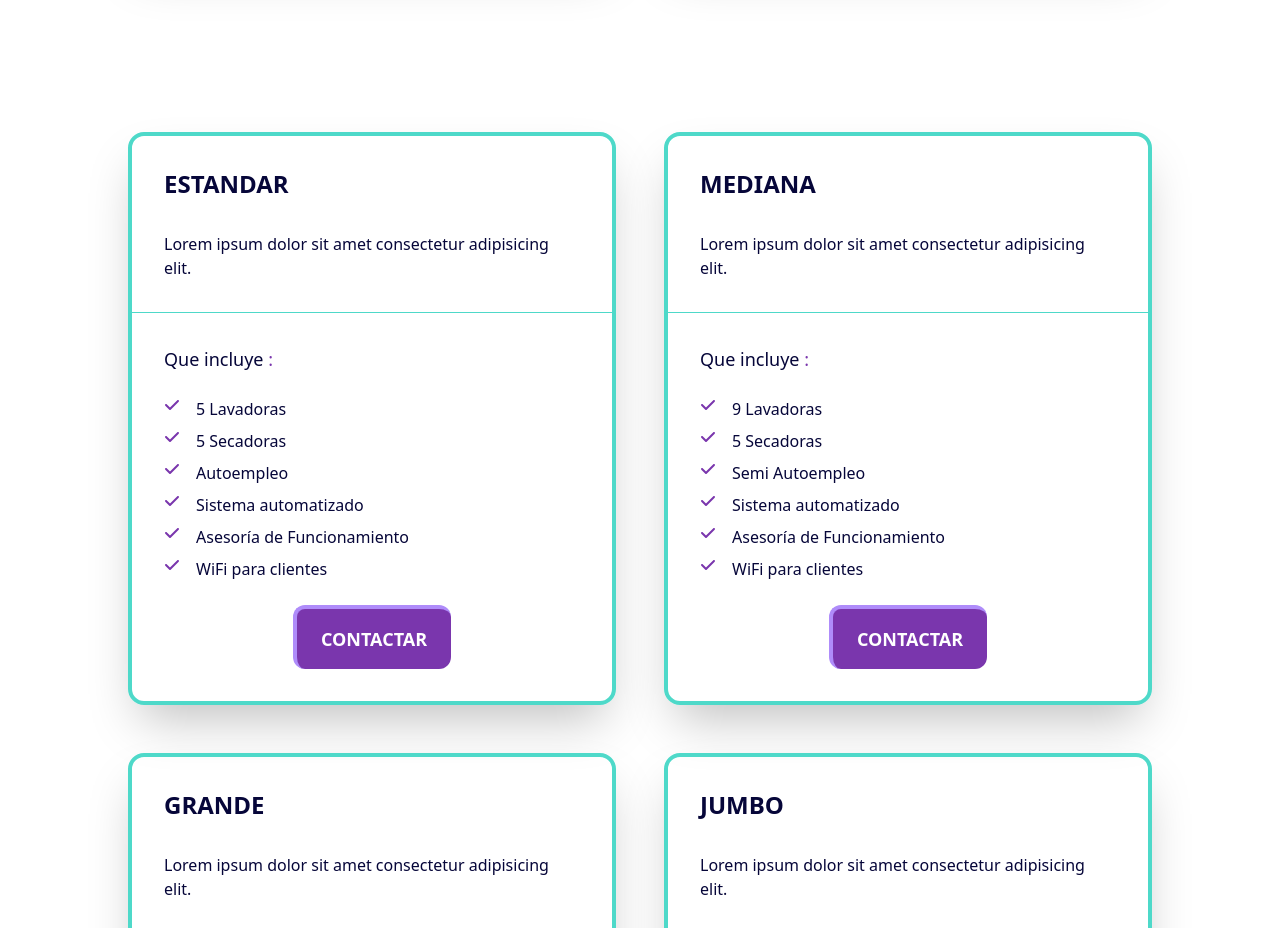
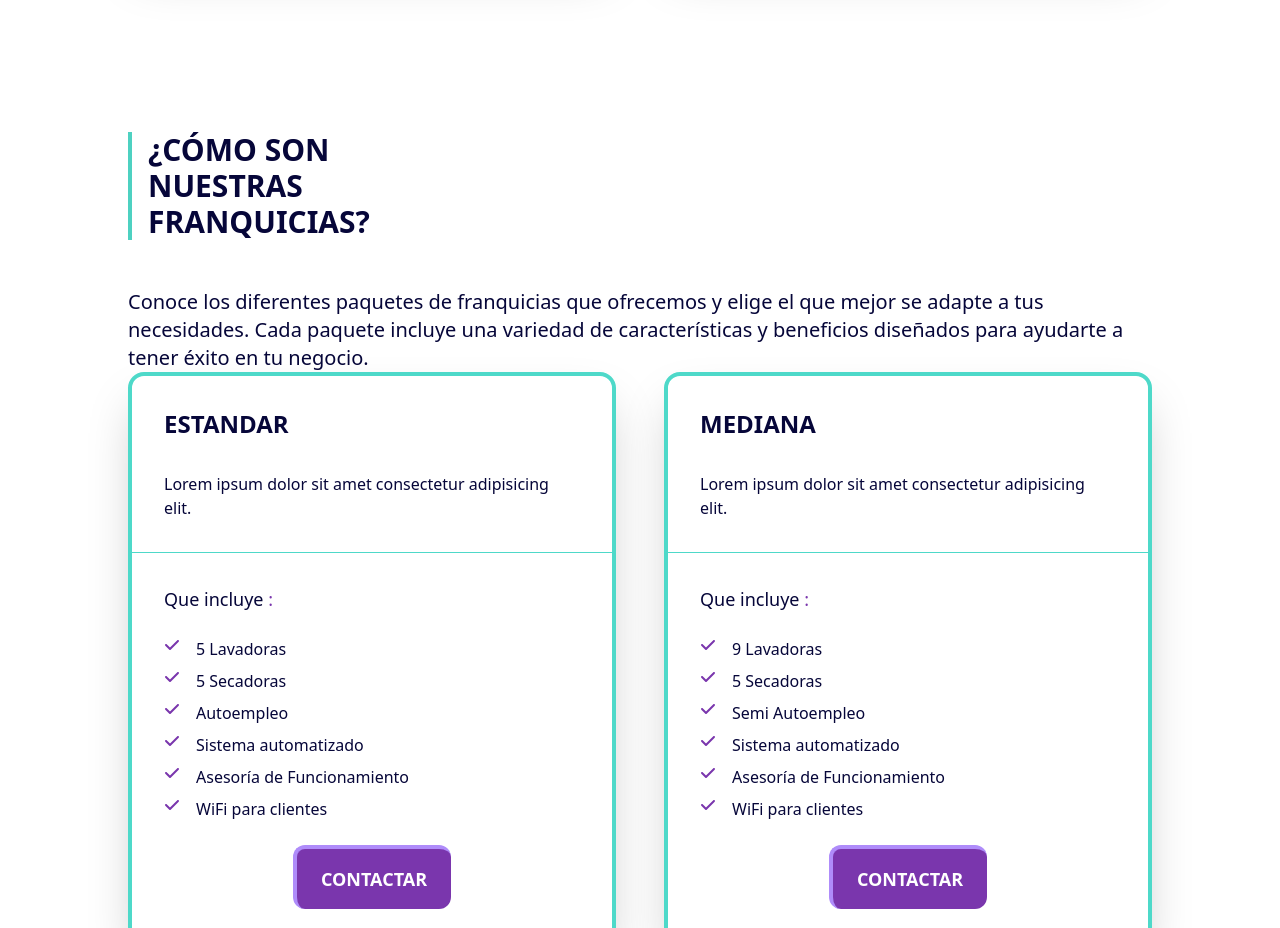
Before and after one commit to dspwebstudiomx/easylav-react, a React (Vite) app: page /franquicias in a window 1280 px wide. Shown: the part 2980-3908 px from the top of the page. Built offline with nearby package versions, Linux system fonts and the light colour scheme.

Commit message:
Agrega el componente TituloYDescripcion para mejorar la presentación de títulos y descripciones en las páginas de franquicias.

```diff
--- /dev/null
+++ b/src/components/title/TituloYDescripcion.jsx
@@ -0,0 +1,18 @@
+import { Paragraph, TitleContainer } from 'components';
+import PropTypes from 'prop-types';
+
+const TituloYDescripcion = ({ title, description }) => {
+  return (
+    <div className="flex flex-col gap-12">
+      <TitleContainer title={title} />
+      <Paragraph>{description}</Paragraph>
+    </div>
+  );
+};
+export default TituloYDescripcion;
+
+// Propiedades
+TituloYDescripcion.propTypes = {
+  title: PropTypes.string.isRequired,
+  description: PropTypes.string.isRequired,
+};
--- a/src/pages/franquicias/ModeloNegocio.jsx
+++ b/src/pages/franquicias/ModeloNegocio.jsx
@@ -13,18 +13,29 @@
 import { Container, Paragraph, Section, TitleContainer } from 'components';
 import TarjetasModeloNegocio from './TarjetasModeloNegocio';
 
-// Base de Datos
+// Componentes internos
+
+const TituloYDescripcion = () => {
+  return (
+    <>
+      <TitleContainer title="Modelo de Negocio Detallado" />
+      <Paragraph>
+        El modelo de franquicia de Easylav está diseñado para ofrecer una alta rentabilidad y sostenibilidad. Aquí te
+        explicamos cómo funciona:
+      </Paragraph>
+    </>
+  );
+};
 
 // Estructura
 const ModeloNegocio = () => {
   return (
     <Section className="">
       <Container className="flex flex-col gap-12">
-        <TitleContainer title="Modelo de Negocio Detallado" />
-        <Paragraph>
-          El modelo de franquicia de Easylav está diseñado para ofrecer una alta rentabilidad y sostenibilidad. Aquí te
-          explicamos cómo funciona:
-        </Paragraph>
+        <TituloYDescripcion
+          title="Modelo de Negocio"
+          description=" El modelo de franquicia de Easylav está diseñado para ofrecer una alta rentabilidad y sostenibilidad. Aquí te explicamos cómo funciona:"
+        />
         <TarjetasModeloNegocio />
       </Container>
     </Section>
--- a/src/pages/franquicias/PaquetesFranquicias.jsx
+++ b/src/pages/franquicias/PaquetesFranquicias.jsx
@@ -1,16 +1,25 @@
 // Importaciones
-import { ButtonContainer, ButtonSecondary, ContactFormFranquicias, Container, Modal, Section, Spacing } from "components";
-import { paquetesFranquicias } from "data";
-import { useShowModal } from "hooks";
-import { useState } from "react";
-import { FaCheck, FaXmark } from "react-icons/fa6";
+import {
+  ButtonContainer,
+  ButtonSecondary,
+  ContactFormFranquicias,
+  Container,
+  Modal,
+  Section,
+  Spacing,
+  TituloYDescripcion,
+} from 'components';
+import { paquetesFranquicias } from 'data';
+import { useShowModal } from 'hooks';
+import { useState } from 'react';
+import { FaCheck, FaXmark } from 'react-icons/fa6';
 
 // Estilos
 const PAQUETES_FRANQUICIAS_UI = {
-  PADDING: "px-8 py-12 sm:py-12 md:px-20 lg:p-24",
-  MARGIN: "m-auto",
-  BACKGROUND: "bg-light dark:bg-dark",
-  TEXT_COLOR: "text-dark",
+  PADDING: 'px-8 py-12 sm:py-12 md:px-20 lg:p-24',
+  MARGIN: 'm-auto',
+  BACKGROUND: 'bg-light dark:bg-dark',
+  TEXT_COLOR: 'text-dark',
 };
 const styles = `${PAQUETES_FRANQUICIAS_UI.PADDING} ${PAQUETES_FRANQUICIAS_UI.MARGIN} ${PAQUETES_FRANQUICIAS_UI.BACKGROUND} ${PAQUETES_FRANQUICIAS_UI.TEXT_COLOR}`;
 
@@ -32,6 +41,10 @@ const PaquetesFranquicias = () => {
   return (
     <Section className={styles} id="paquetes-franquicias">
       <Container>
+        <TituloYDescripcion
+          title="¿Cómo son nuestras franquicias?"
+          description="Conoce los diferentes paquetes de franquicias que ofrecemos y elige el que mejor se adapte a tus necesidades. Cada paquete incluye una variedad de características y beneficios diseñados para ayudarte a tener éxito en tu negocio."
+        />
         <ul className="grid grid-cols-1 gap-6 sm:grid-cols-2 md:gap-12 2xl:gap-6 max-w-screen-2xl mx-auto">
           {paquetesFranquicias.map((paquete) => {
             // Validación de datos
@@ -64,7 +77,7 @@ const PaquetesFranquicias = () => {
 
                   <ul
                     className="space-y-2"
-                    id={`lista-caracteristica-${paquete.nombre.replace(/\s+/g, "-").toLowerCase()}`}
+                    id={`lista-caracteristica-${paquete.nombre.replace(/\s+/g, '-').toLowerCase()}`}
                   >
                     {paquete.caracteristicas.map((caracteristica, index) => (
                       <li key={`${paquete.id}-${index}`} className="text-dark flex gap-4 text-base">
@@ -75,11 +88,11 @@ const PaquetesFranquicias = () => {
                   </ul>
                   <ButtonContainer position="justify-center items-center">
                     <ButtonSecondary
-                      title={"Contactar"}
-                      width={"w-full"}
+                      title={'Contactar'}
+                      width={'w-full'}
                       onClick={() => handleOpenModal(paquete)}
                       distance="mx-1"
-                      id={`boton-contactar-${paquete.nombre.replace(/\s+/g, "-").toLowerCase()}`}
+                      id={`boton-contactar-${paquete.nombre.replace(/\s+/g, '-').toLowerCase()}`}
                       aria-label={`Contactar para el paquete ${paquete.nombre}`}
                     />
                   </ButtonContainer>
```
Also changed, not shown: src/components/index.js (+68 -67 lines).
